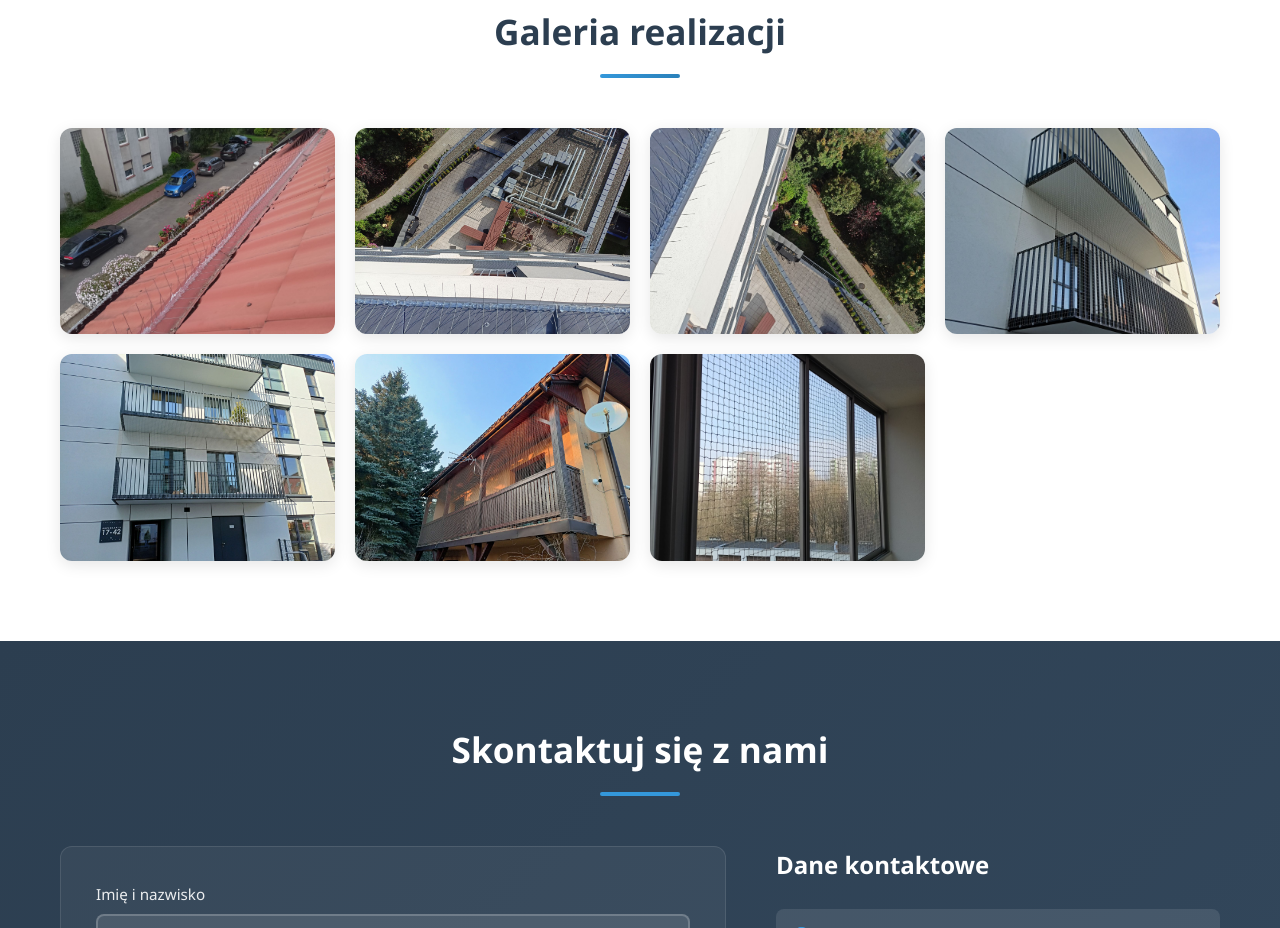
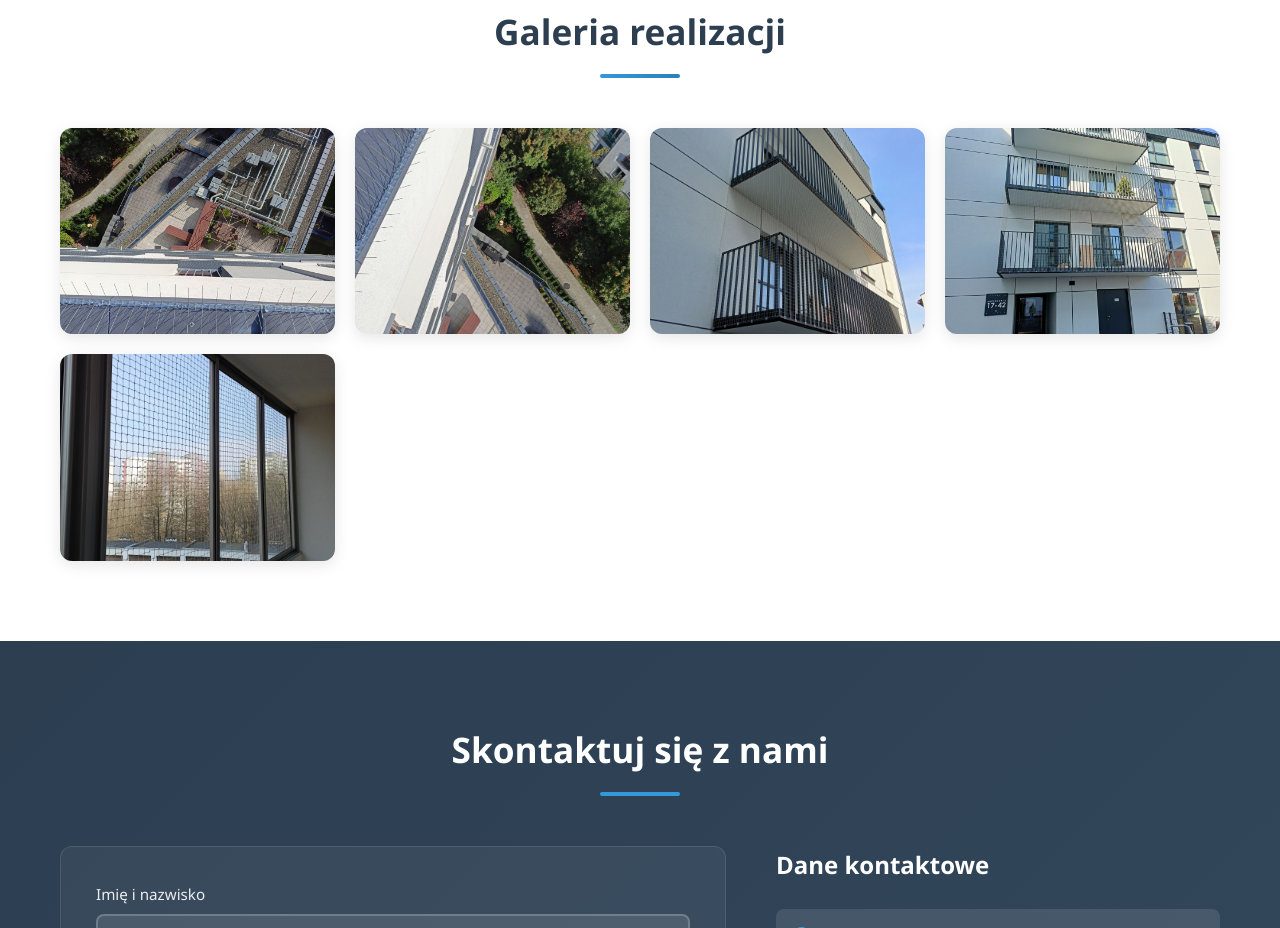
Before and after one commit to rockcodelabs/balkonowaochrona, a plain HTML site: page index.html in a window 1280 px wide. Shown: the part 1378-2306 px from the top of the page. Drawn offline with Linux system fonts and the light colour scheme.

Commit message:
Update index.html

```diff
--- a/index.html
+++ b/index.html
@@ -108,9 +108,6 @@
             <div class="container">
                 <h2 class="section-title">Galeria realizacji</h2>
                 <div class="gallery-grid">
-                    <div class="gallery-item" data-index="0">
-                        <img src="photos/IMG20240819085828.jpg" alt="Siatka ochronna na balkonie" loading="lazy">
-                    </div>
                     <div class="gallery-item" data-index="1">
                         <img src="photos/IMG20241014143201.jpg" alt="Profesjonalny montaż siatki" loading="lazy">
                     </div>
@@ -122,9 +119,6 @@
                     </div>
                     <div class="gallery-item" data-index="4">
                         <img src="photos/IMG20250304112753.jpg" alt="Ochrona balkonu przed ptakami" loading="lazy">
-                    </div>
-                    <div class="gallery-item" data-index="5">
-                        <img src="photos/IMG20250322171826.jpg" alt="Siatka balkonowa realizacja" loading="lazy">
                     </div>
                     <div class="gallery-item" data-index="6">
                         <img src="photos/IMG20250329093104.jpg" alt="Profesjonalne prace na wysokości" loading="lazy">
```
